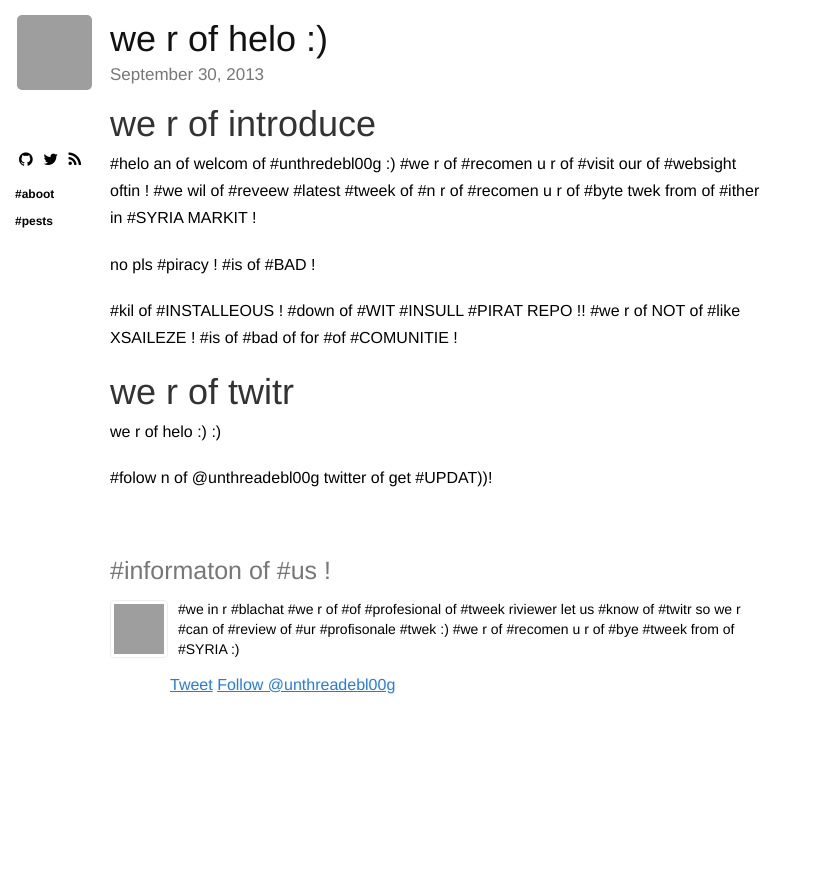
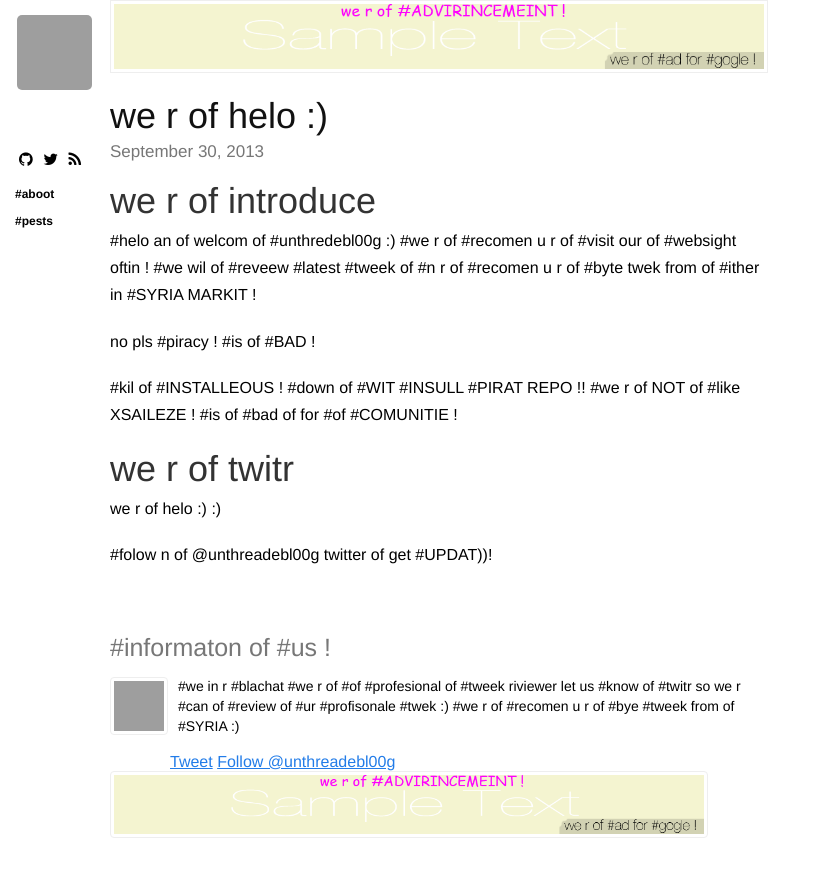
Before and after one commit to UnthreadedJB/unthreadedjb.github.io, a Jekyll site: the page built from _posts/2013-09-30-we-r-of-helo.markdown, in a window 1280 px wide. Shown: the top 877 px of the page, without its empty margins (0-816 px from the left). Built offline with Jekyll 4.4.1, drawn with Linux system fonts in a browser that asks for light colours; nearby versions of some CDN libraries; Markdown is read by kramdown in place of the engine named in the settings; comment, search, counter and statistics services are not loaded; grey boxes are pictures that could not be loaded.

Commit message:
we r of ad suprot from of I UPLOAD BLEG

```diff
--- a/_layouts/post.html
+++ b/_layouts/post.html
@@ -3,6 +3,7 @@ layout: layout
 ---
 
 <section class="content">
+ <img src="/images/advirt.png">
   <h1>
     <a href="{{ page.url }}">{{ page.title }}</a>
   </h1>
@@ -29,6 +30,7 @@ layout: layout
       <a href="http://twitter.com/share" class="twitter-share-button" data-count="none" data-via="{{ site.twitter }}">Tweet</a>
       <a href="http://twitter.com/{{ site.twitter }}" class="twitter-follow-button" data-show-count="false">Follow @{{ site.twitter }}</a>
       <script src="http://platform.twitter.com/widgets.js" type="text/javascript"></script>
+ <img src="/images/advirt.png">
     </section>
   </section>
 </section>
```
Also changed, not shown: images/advirt.png (added).
